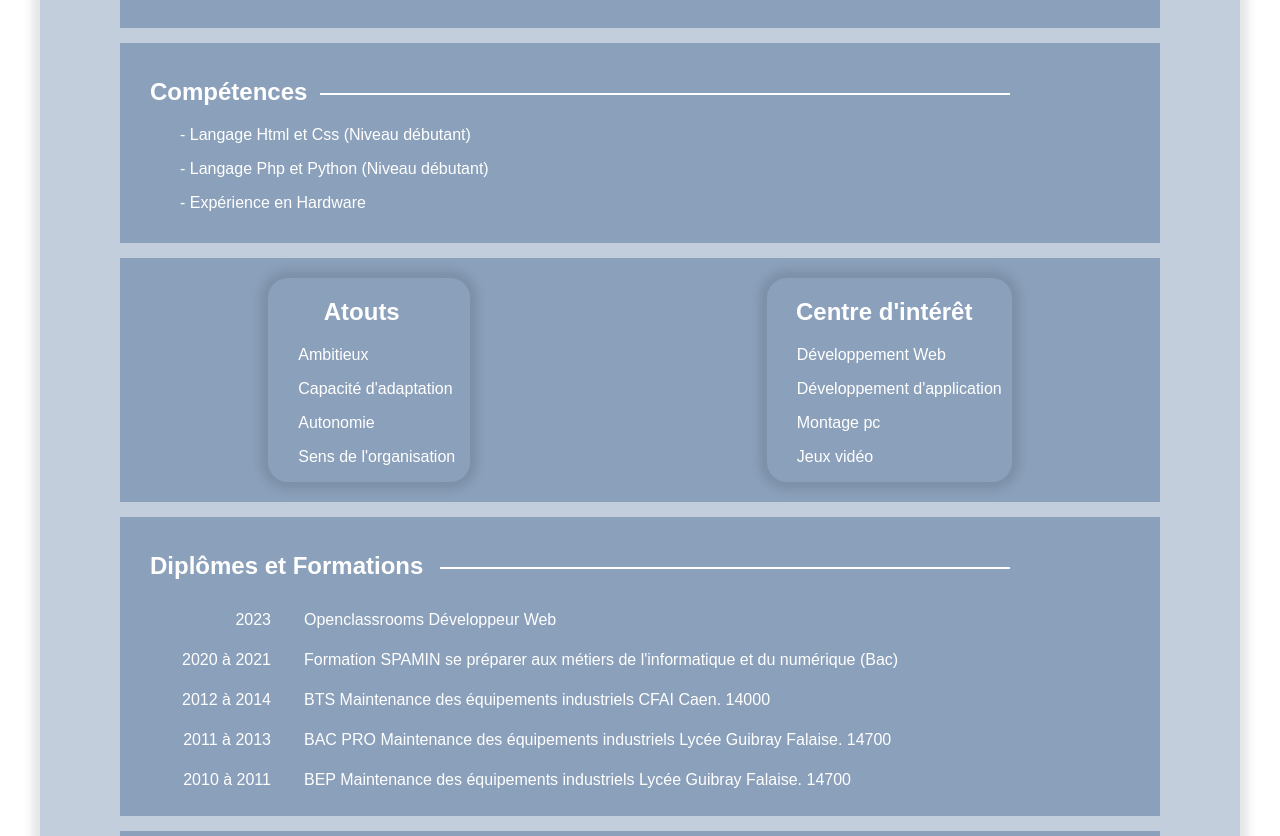
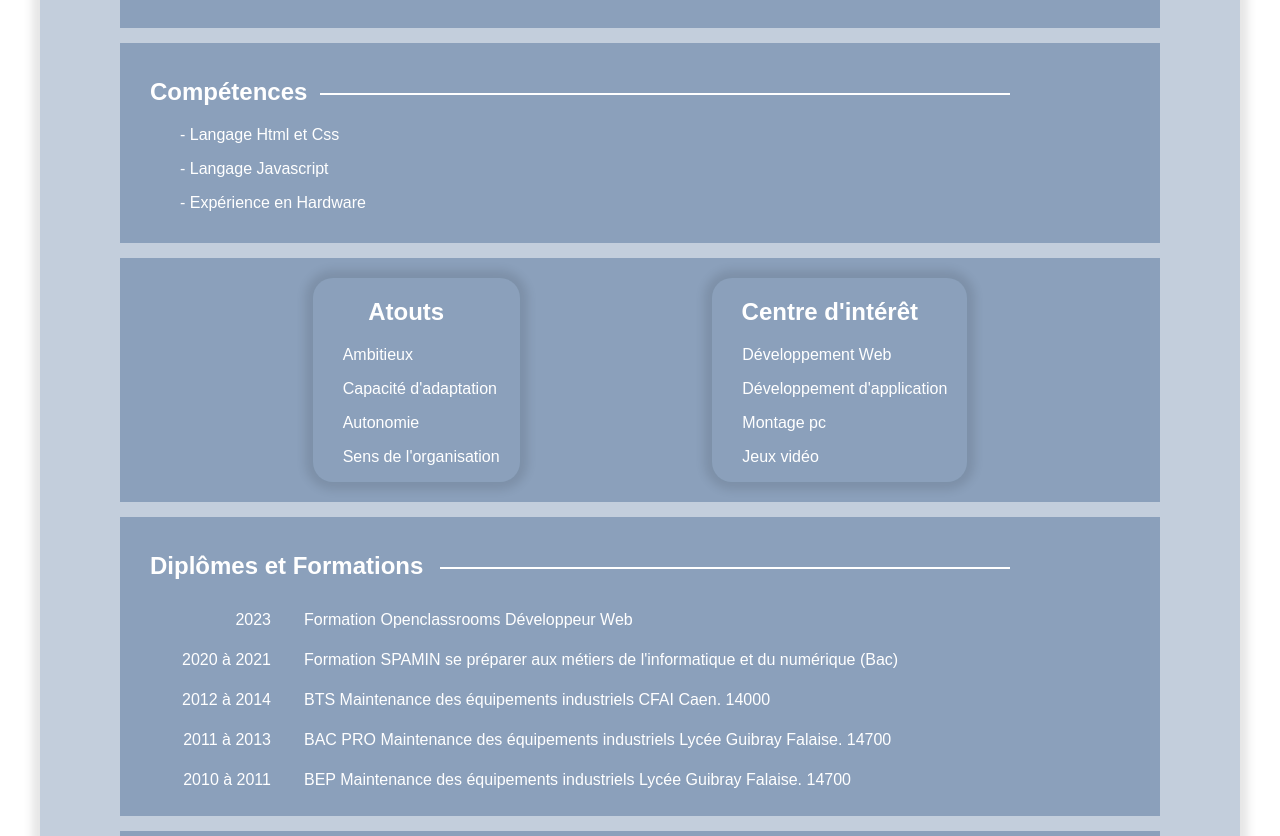
Before and after one commit to meidhi14/CV_Meidhi_BENNIS, a plain HTML site: page index.html in a window 1280 px wide. Shown: the part 485-1321 px from the top of the page. Drawn offline with Linux system fonts and the light colour scheme.

Commit message:
mise à jour CV

```diff
--- a/index.html
+++ b/index.html
@@ -62,8 +62,8 @@
 
 				<div class="contenu4">
 					<h2>Compétences <div class="separation3"></div></h2>
-					<p>- Langage Html et Css (Niveau débutant)
-					<p>- Langage Php et Python (Niveau débutant)</p>
+					<p>- Langage Html et Css
+					<p>- Langage Javascript</p>
 					<p>- Expérience en Hardware</p>
 				</div>
 
@@ -89,7 +89,7 @@
 					<table>
 						<tr>
 							<td class="td1">2023</td>
-							<td>Openclassrooms Développeur Web</td>
+							<td>Formation Openclassrooms Développeur Web</td>
 						</tr>
 						<tr>
 							<td class="td1">2020 à 2021</td>
--- a/style.css
+++ b/style.css
@@ -130,7 +130,7 @@ header
 .contenu5
 {
     display: flex;
-    justify-content: space-around;
+    justify-content: space-evenly;
     margin-top: 15px;
     margin-left: 30px;
     margin-right: 30px;
@@ -151,7 +151,7 @@ header
 {
     margin-top: 20px;
     margin-bottom: 20px;
-    padding-right: 15px;
+    padding-right: 20px;
     background-color: #8ba0bb;
     border-radius: 20px;
     box-shadow: 0px 0px 10px 8px rgba(0, 0, 0, 0.1);;
@@ -161,7 +161,7 @@ header
 {
     margin-top: 20px;
     margin-bottom: 20px;
-    padding-right: 10px;
+    padding-right: 20px;
     background-color: #8ba0bb;
     border-radius: 20px;
     box-shadow: 0px 0px 10px 8px rgba(0, 0, 0, 0.1);;
```
